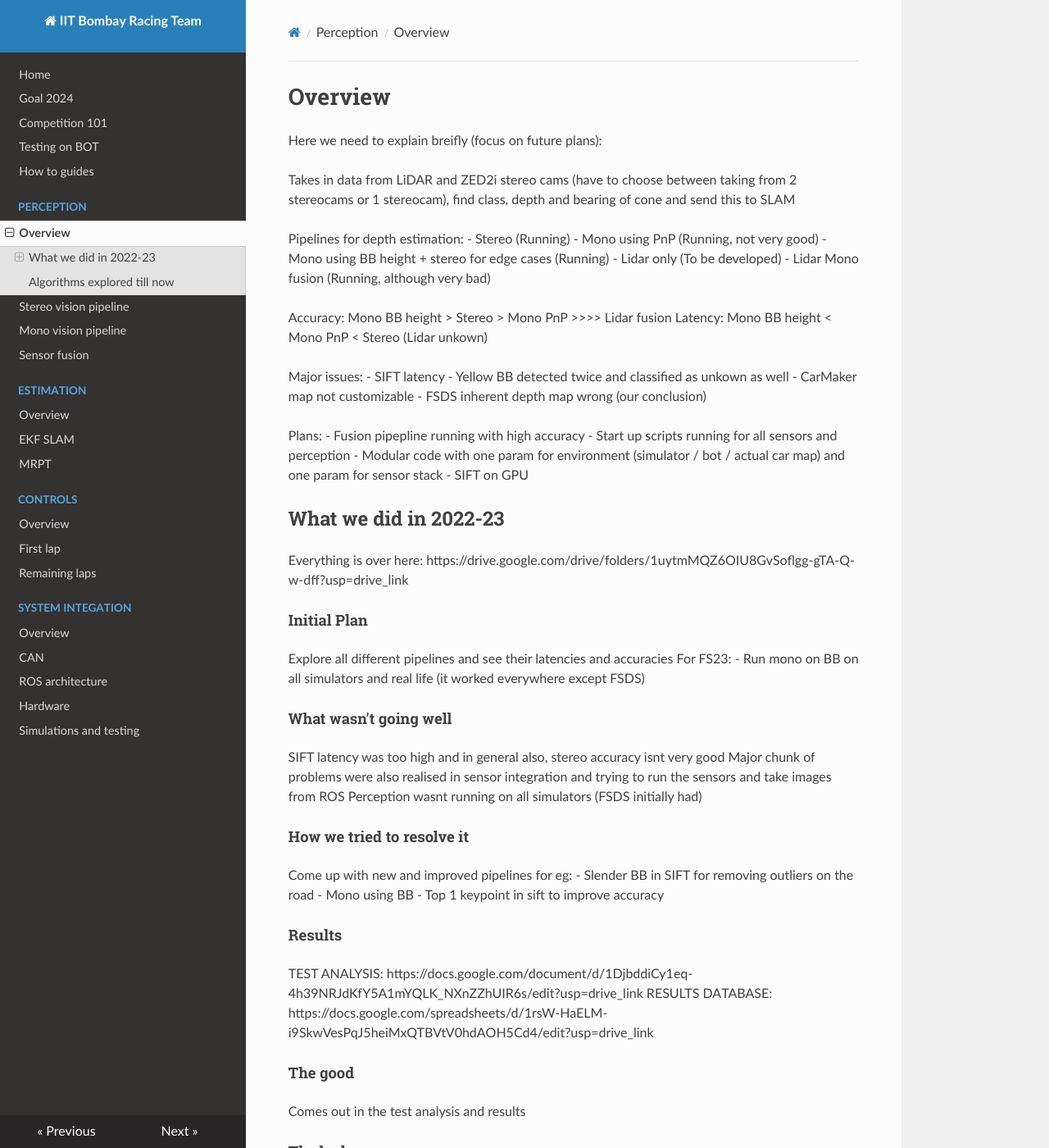
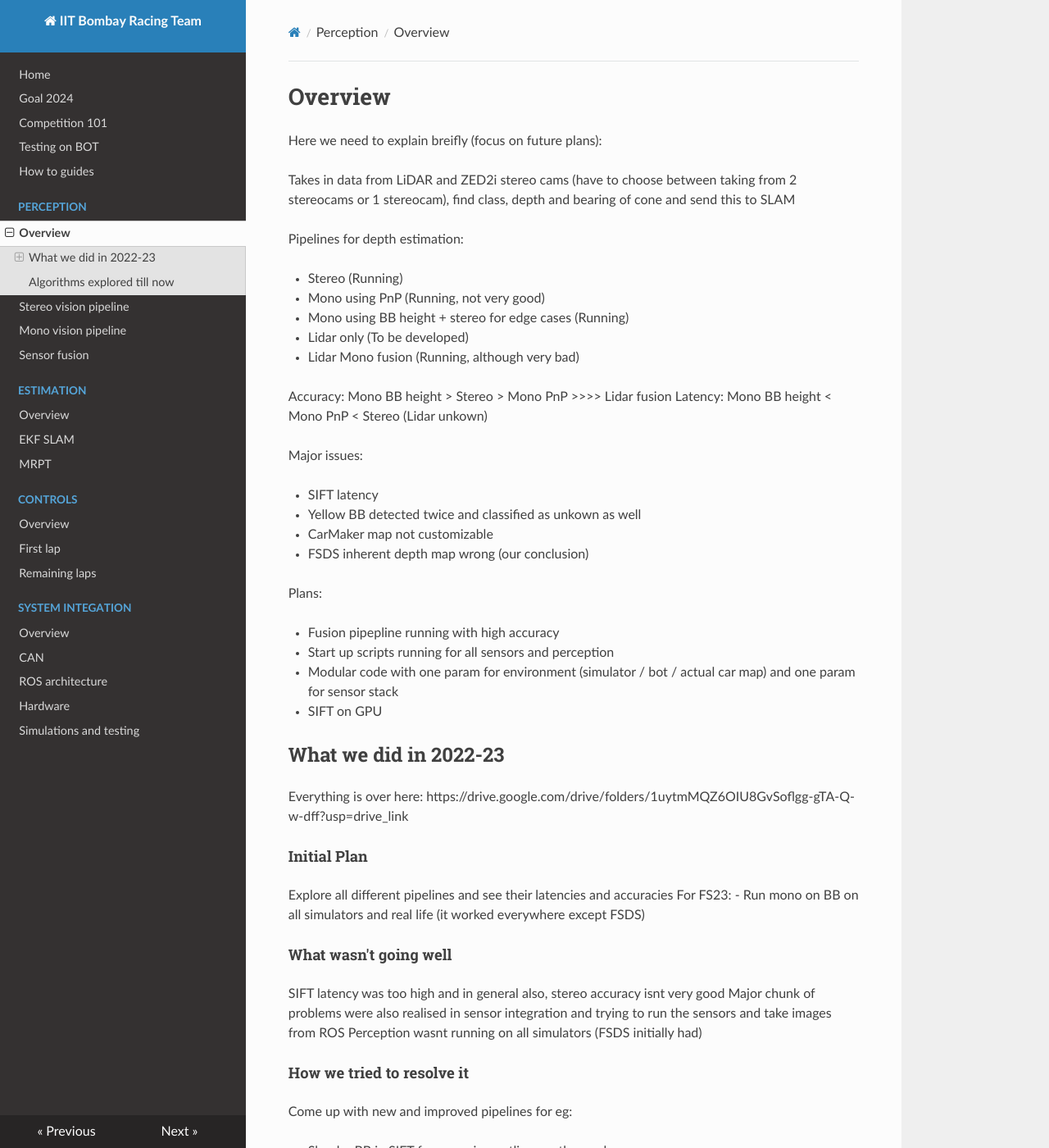
Before and after one commit to IITB-Racing/team-wiki, an MkDocs documentation site: the page built from docs/perception/overview.md, in a window 1280 px wide and 1400 px high. Shown: the whole window at 82% size. Built offline with MkDocs 1.6.1, drawn with Linux system fonts in a browser that asks for light colours; nearby versions of some CDN libraries; some of the changed text lies outside the part shown.

Commit message:
small changes

```diff
--- a/docs/perception/overview.md
+++ b/docs/perception/overview.md
@@ -4,6 +4,7 @@ Here we need to explain breifly (focus on future plans):
 Takes in data from LiDAR and ZED2i stereo cams (have to choose between taking from 2 stereocams or 1 stereocam), find class, depth and bearing of cone and send this to SLAM
 
 Pipelines for depth estimation:
+
 - Stereo (Running)
 - Mono using PnP (Running, not very good)
 - Mono using BB height + stereo for edge cases (Running)
@@ -14,12 +15,14 @@ Accuracy: Mono BB height > Stereo > Mono PnP >>>> Lidar fusion
 Latency: Mono BB height < Mono PnP < Stereo (Lidar unkown)
 
 Major issues:
+
 - SIFT latency
 - Yellow BB detected twice and classified as unkown as well
 - CarMaker map not customizable
 - FSDS inherent depth map wrong (our conclusion)
 
 Plans:
+
 - Fusion pipepline running with high accuracy
 - Start up scripts running for all sensors and perception
 - Modular code with one param for environment (simulator / bot / actual car map) and one param for sensor stack
@@ -48,13 +51,15 @@ Perception wasnt running on all simulators (FSDS initially had)
 
 Come up with new and improved pipelines
 for eg:
+
 - Slender BB in SIFT for removing outliers on the road
 - Mono using BB
 - Top 1 keypoint in sift to improve accuracy
 
 #### Results
-TEST ANALYSIS: https://docs.google.com/document/d/1DjbddiCy1eq-4h39NRJdKfY5A1mYQLK_NXnZZhUIR6s/edit?usp=drive_link
-RESULTS DATABASE: https://docs.google.com/spreadsheets/d/1rsW-HaELM-i9SkwVesPqJ5heiMxQTBVtV0hdAOH5Cd4/edit?usp=drive_link
+[TEST ANALYSIS](https://docs.google.com/document/d/1DjbddiCy1eq-4h39NRJdKfY5A1mYQLK_NXnZZhUIR6s/edit?usp=drive_link)
+
+[RESULTS DATABASE](https://docs.google.com/spreadsheets/d/1rsW-HaELM-i9SkwVesPqJ5heiMxQTBVtV0hdAOH5Cd4/edit?usp=drive_link)
 
 
 #### The good
```
